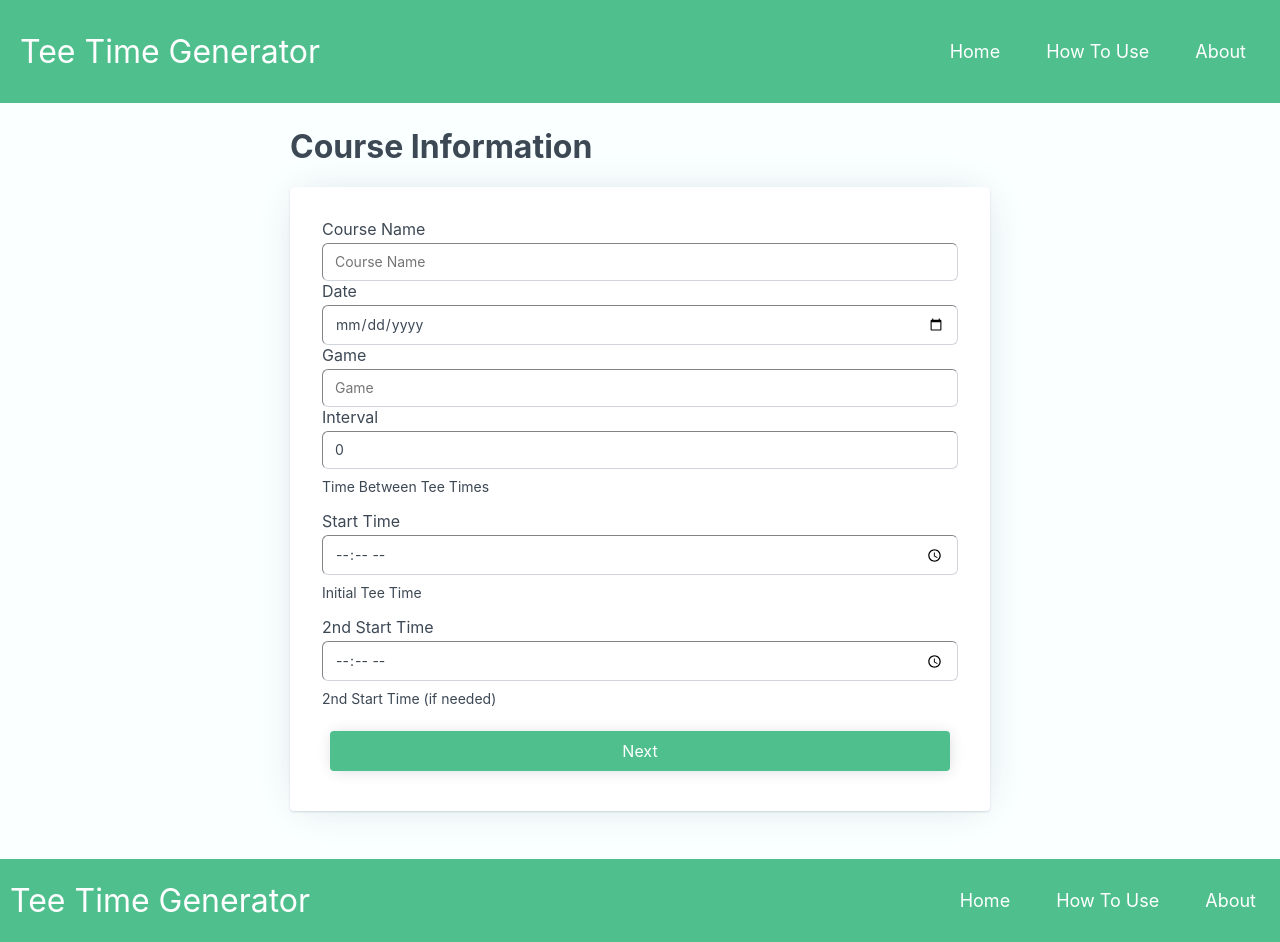
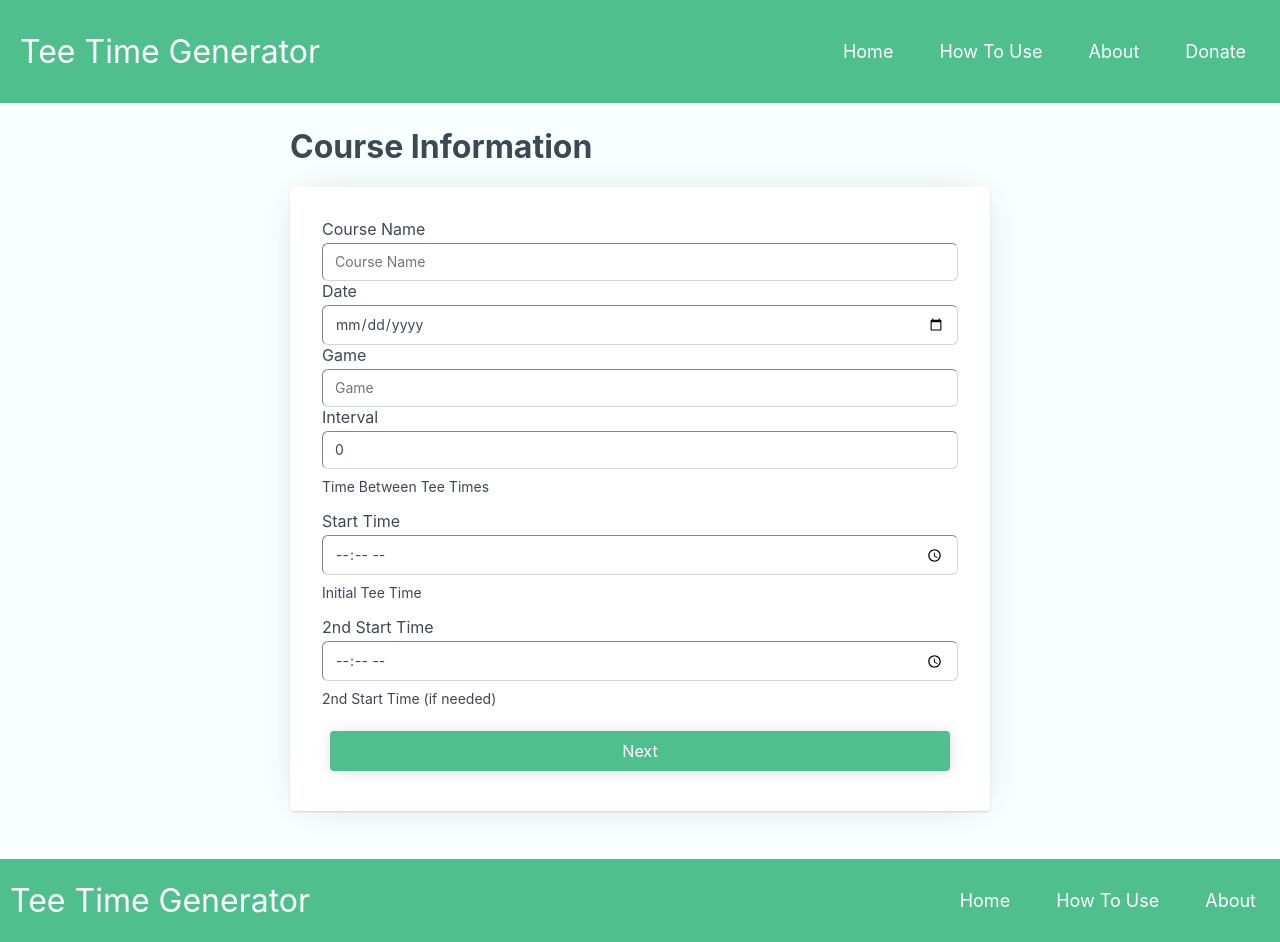
Before and after one commit to kellenwiltshire/teetime, a Vue app: page / in a window 1280 px wide. Built offline with nearby package versions, Linux system fonts and the light colour scheme.

Commit message:
feat: donate added

```diff
--- a/src/components/Layout/Navbar.vue
+++ b/src/components/Layout/Navbar.vue
@@ -12,6 +12,15 @@
 				<li><router-link to="/">Home</router-link></li>
 				<li><router-link to="/how-to">How To Use</router-link></li>
 				<li><router-link to="/about">About</router-link></li>
+				<li>
+					<a
+						href="https://www.paypal.com/donate?business=Z2PC95TA9JLVL&item_name=Web+Services&currency_code=CAD"
+						rel="noopener noreferrer"
+						target="_blank"
+					>
+						Donate
+					</a>
+				</li>
 			</div>
 		</ul>
 	</nav>
```
Also changed, not shown: public/donate.png (added).
